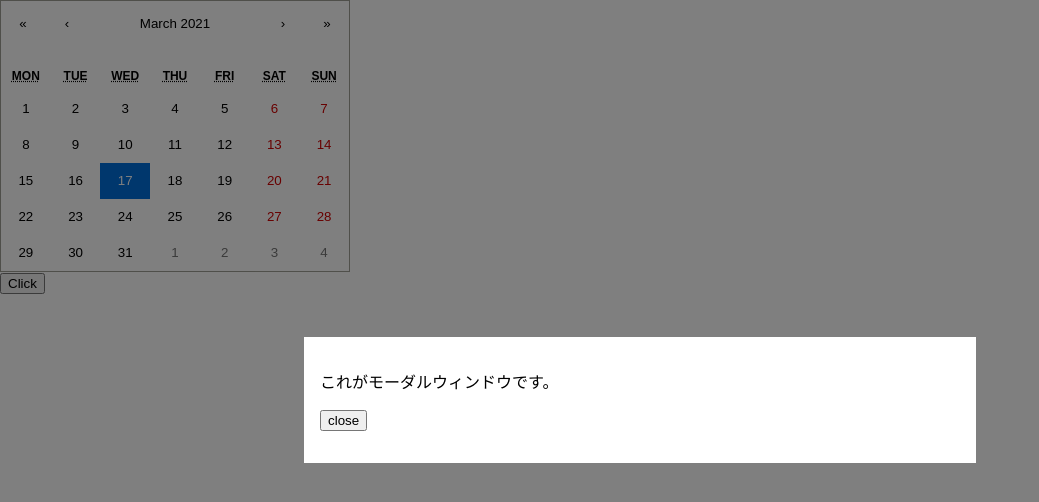
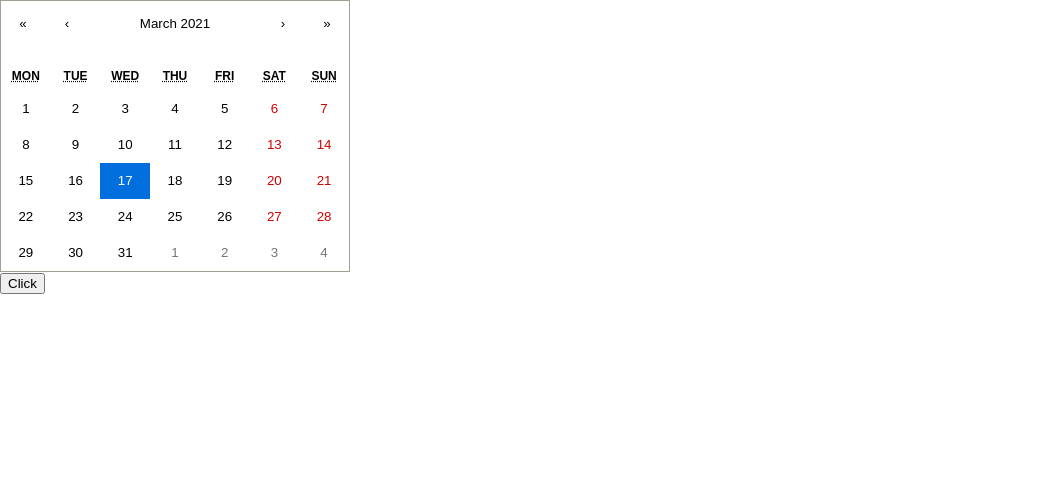
Before and after one commit to yutoyasuda1128/balance-management, a React (Create React App) app: page / in a window 1280 px wide. Shown: the top 502 px of the page, without its empty margins (0-1039 px from the left). Built offline with nearby package versions, Linux system fonts and the light colour scheme.

Commit message:
モーダルで選んだ数字を表示できるようにした

```diff
--- a/src/Calendar.jsx
+++ b/src/Calendar.jsx
@@ -5,19 +5,35 @@ import { ModalWindow } from './ModalWindow';
 
 export function AppCalendar() {
     const [dateObj , setDateObj] = useState(new Date());
+    const [show, setShow] = useState(false);
+    const [date, setDate] = useState(null);
+    const showModal = () => {
+      setShow(true);
+    };
+    const closeModal = () => {
+      setDate(null);
+      setShow(false);
+    };
+    const onClickDay = (value, event) => {
+      setDate(value);
+      setShow(true);
+    };
 
     return (
         <div>
           <Calendar
             onChange={setDateObj}
             value={dateObj}
+            onClickDay={onClickDay}
           />
           <div>
-            <button>Click</button>
+            <button onClick={ setShow }>Click</button>
           </div>
-          <div id="overlay">
-            <ModalWindow />
-          </div>
+          {show && (
+            <div id="overlay">
+              <ModalWindow onClose={closeModal} date={date} />
+            </div>
+          )}
         </div>
     );
 }
--- a/src/ModalWindow.jsx
+++ b/src/ModalWindow.jsx
@@ -1,11 +1,12 @@
 import React, { useState } from 'react';
 import './ModalWindow.css';
 
-export function ModalWindow(){
+export function ModalWindow(props){
+  console.log(props.date)
   return (
     <div className="ModalWindow-Content">
       <p>これがモーダルウィンドウです。</p>
-      <p><button>close</button></p>
+      <p><button onClick={props.onClose}>close</button></p>
     </div>
   )
 }
```
